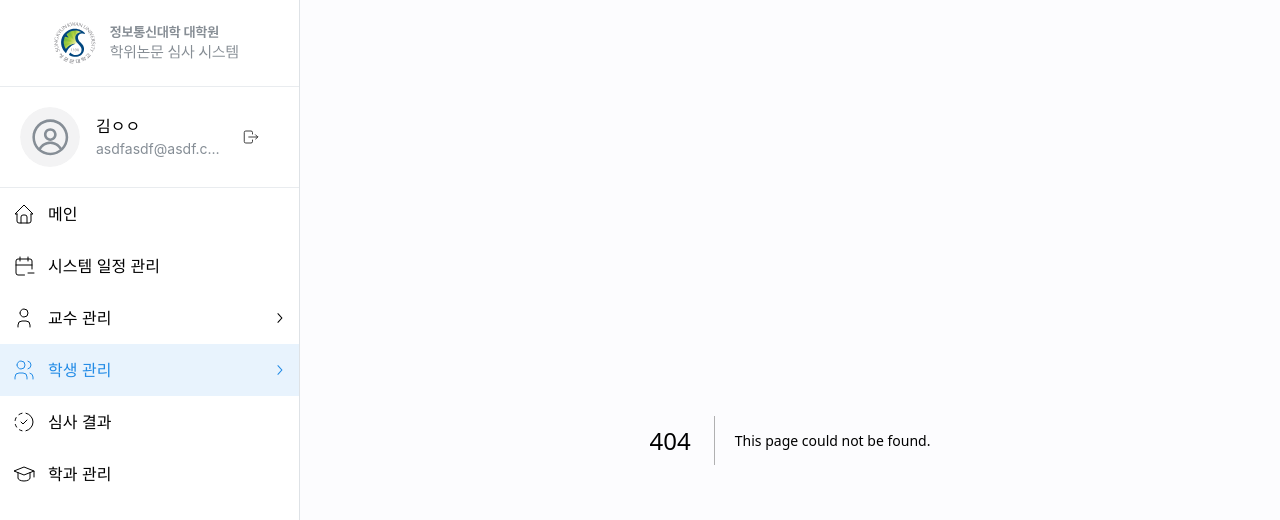
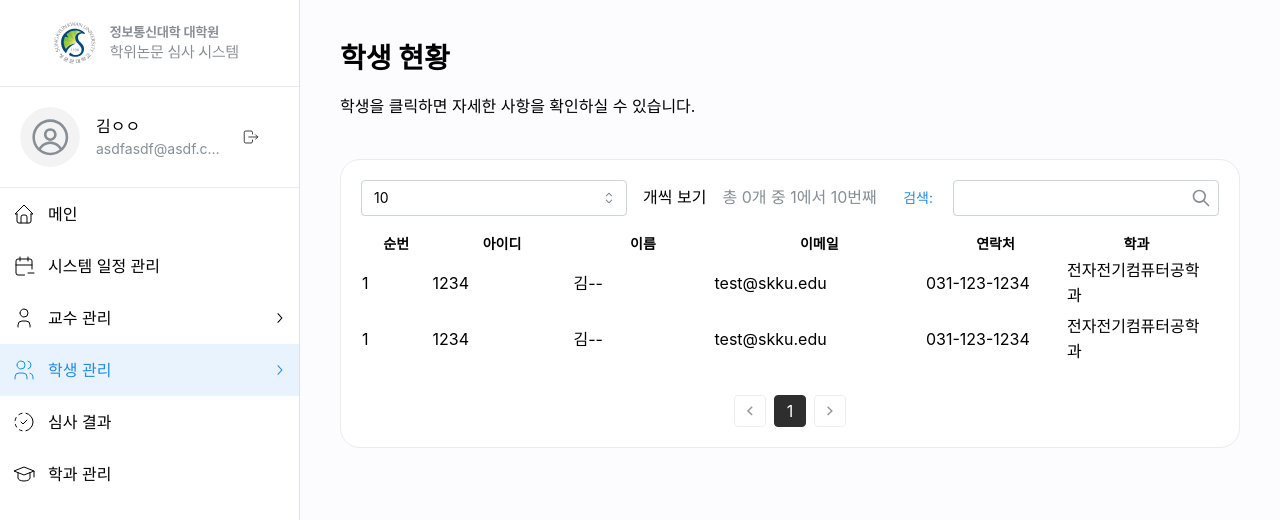
Before and after one commit to SystemConsultantGroup/ICC-grad-dissertion-manage-frontend, a Next.js app: page /students in a window 1280 px wide. Before the commit this address had no page. Shown: the top 520 px of the page. Built offline with nearby package versions, Linux system fonts and the light colour scheme.

Commit message:
feat(pages): /student 에 table 테스트 추가
createStyles가 없어지면서 css를 어떻게 적용해 줘야 할 지 헷갈리네요..
현재는 테이블 row에 hover했을 때 색이 안변하는 것 같습니다.

```diff
--- /dev/null
+++ b/src/app/students/TableTest.tsx
@@ -0,0 +1,67 @@
+"use client";
+
+import { Center, ScrollArea, Stack } from "@mantine/core";
+import Pagination from "@/components/Pagination";
+import { SectionHeader } from "@/components/SectionHeader";
+import { Table } from "@/components/Table";
+import { TableHeaderProps } from "@/components/Table/_elements/TableHeader";
+import { useEffect, useState } from "react";
+import { PAGE_SIZES } from "@/constants/pageSize";
+
+export const STUDENTS_TABLE_HEADERS: TableHeaderProps[] = [
+  { label: "순번", widthPercentage: 5 },
+  { label: "아이디", widthPercentage: 10 },
+  { label: "이름", widthPercentage: 10 },
+  { label: "이메일", widthPercentage: 15 },
+  { label: "연락처", widthPercentage: 10 },
+  { label: "학과", widthPercentage: 10 },
+];
+
+const REFRESH_DEFAULT_PAGE_NUMBER = 1; // 검색 필터 변경시 페이지네이션 초기화
+
+function TableTest() {
+  const [pageSize, setPageSize] = useState<string | null>(String(PAGE_SIZES[0]));
+  const [pageNumber, setPageNumber] = useState(1);
+
+  useEffect(() => {
+    setPageNumber(REFRESH_DEFAULT_PAGE_NUMBER);
+  }, [pageSize]);
+
+  return (
+    <Stack>
+      <SectionHeader
+        withPageSizeSelector
+        pageSize={pageSize}
+        setPageSize={setPageSize}
+        total={0}
+        startIndex={1}
+        endIndex={10}
+      ></SectionHeader>
+      <ScrollArea type="hover" offsetScrollbars style={{ width: "100%", overflow: "visible" }}>
+        <Table headers={STUDENTS_TABLE_HEADERS}>
+          <Table.Row>
+            <Table.Data>1</Table.Data>
+            <Table.Data>1234</Table.Data>
+            <Table.Data>김--</Table.Data>
+            <Table.Data>test@skku.edu</Table.Data>
+            <Table.Data>031-123-1234</Table.Data>
+            <Table.Data>전자전기컴퓨터공학과</Table.Data>
+          </Table.Row>
+          <Table.Row>
+            <Table.Data>1</Table.Data>
+            <Table.Data>1234</Table.Data>
+            <Table.Data>김--</Table.Data>
+            <Table.Data>test@skku.edu</Table.Data>
+            <Table.Data>031-123-1234</Table.Data>
+            <Table.Data>전자전기컴퓨터공학과</Table.Data>
+          </Table.Row>
+        </Table>
+      </ScrollArea>
+      <Center>
+        <Pagination value={pageNumber} onChange={setPageNumber} total={1} />
+      </Center>
+    </Stack>
+  );
+}
+
+export default TableTest;
--- /dev/null
+++ b/src/app/students/page.tsx
@@ -0,0 +1,17 @@
+import PageHeader from "@/components/PageHeader";
+import Section from "@/components/Section";
+import TableTest from "./TableTest";
+
+export default function HomePage() {
+  return (
+    <>
+      <PageHeader
+        title="학생 현황"
+        description="학생을 클릭하면 자세한 사항을 확인하실 수 있습니다."
+      />
+      <Section>
+        <TableTest />
+      </Section>
+    </>
+  );
+}
```
